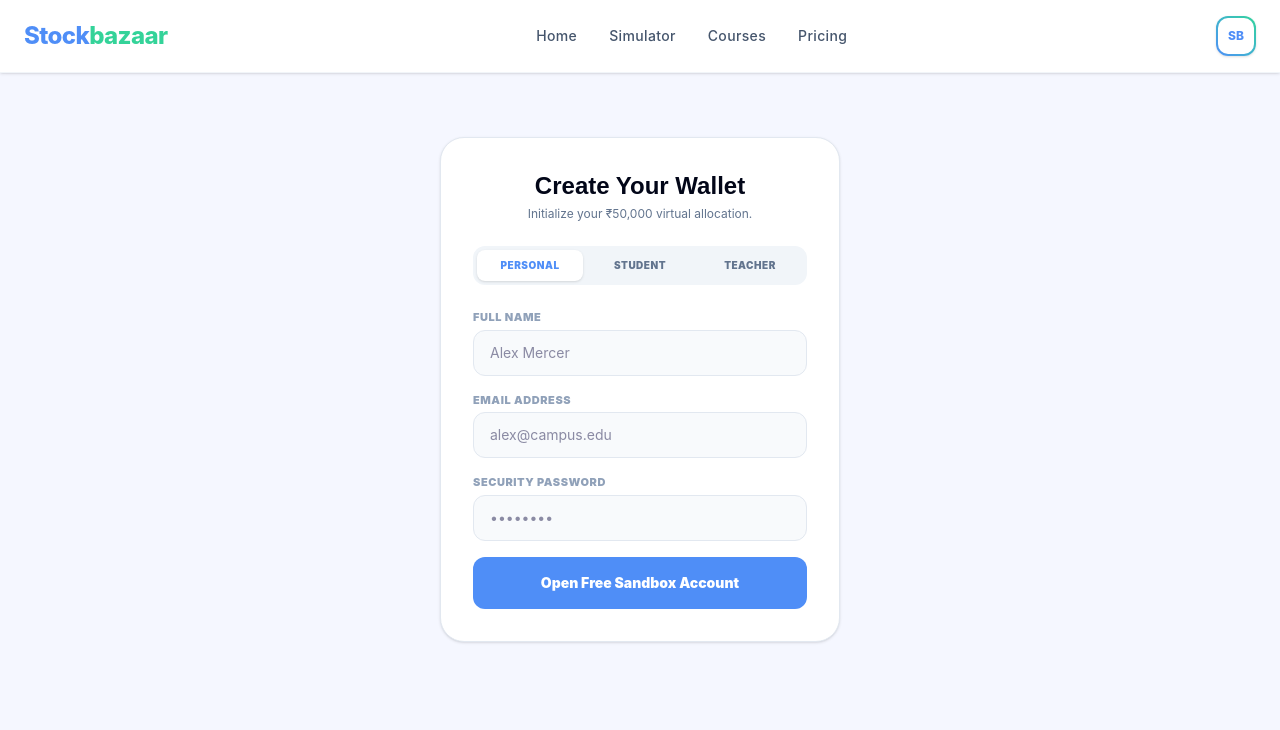
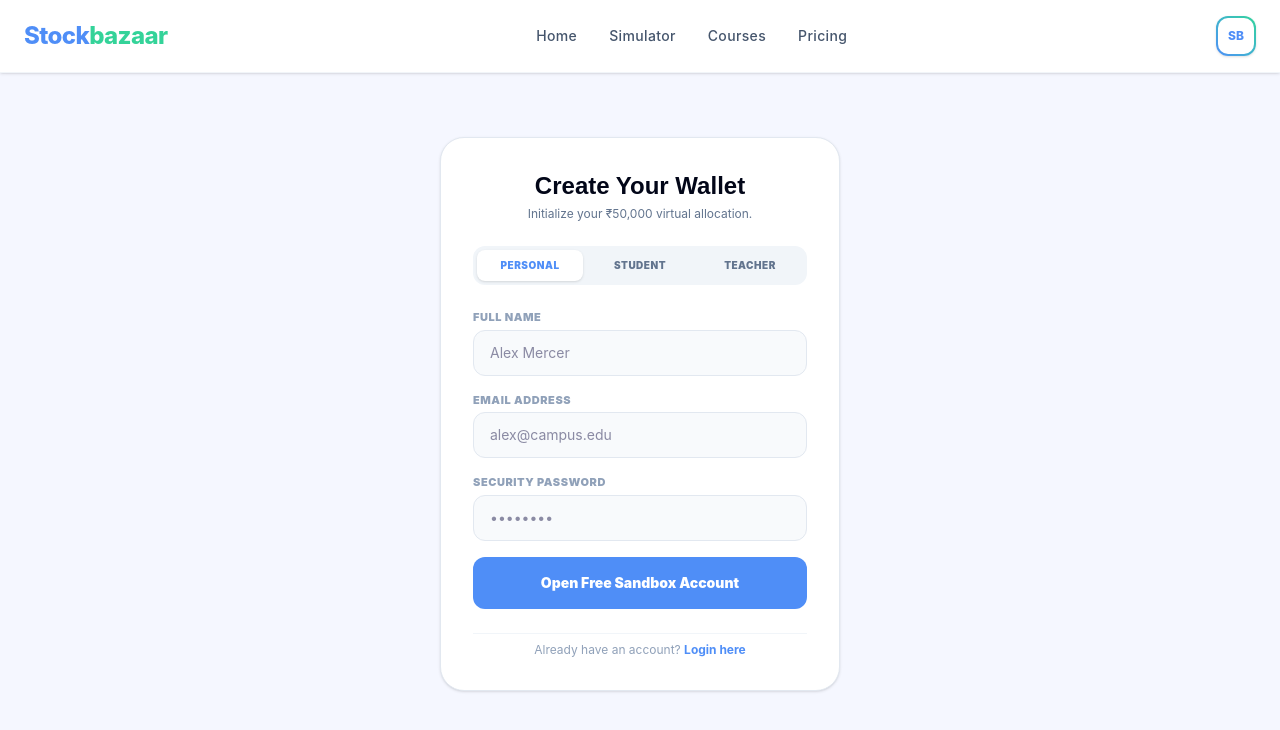
Before and after one commit to Chipkar879/stockbazaar, a Next.js app: page /signup in a window 1280 px wide. Shown: the top 730 px of the page. Built offline with nearby package versions, Linux system fonts and the light colour scheme.

Commit message:
fix: restore interactive already have an account navigation toggles

```diff
--- a/app/signup/page.js
+++ b/app/signup/page.js
@@ -145,6 +145,33 @@ function SignupForm() {
           {status.loading ? 'Syncing Credentials...' : isLogin ? 'Sign In To Account' : 'Open Free Sandbox Account'}
         </button>
       </form>
+
+      {/* DYNAMIC USER TRANSITION LINKS */}
+      <div className="text-center text-xs text-slate-400 pt-2 border-t border-slate-100">
+        {isLogin ? (
+          <>
+            Don't have an account?{' '}
+            <button
+              onClick={() => window.history.replaceState(null, '', '/signup')}
+              className="text-[#4F8EF7] font-bold hover:underline"
+              type="button"
+            >
+              Register here
+            </button>
+          </>
+        ) : (
+          <>
+            Already have an account?{' '}
+            <button
+              onClick={() => window.history.replaceState(null, '', '/signup?mode=login')}
+              className="text-[#4F8EF7] font-bold hover:underline"
+              type="button"
+            >
+              Login here
+            </button>
+          </>
+        )}
+      </div>
     </div>
   );
 }
```
